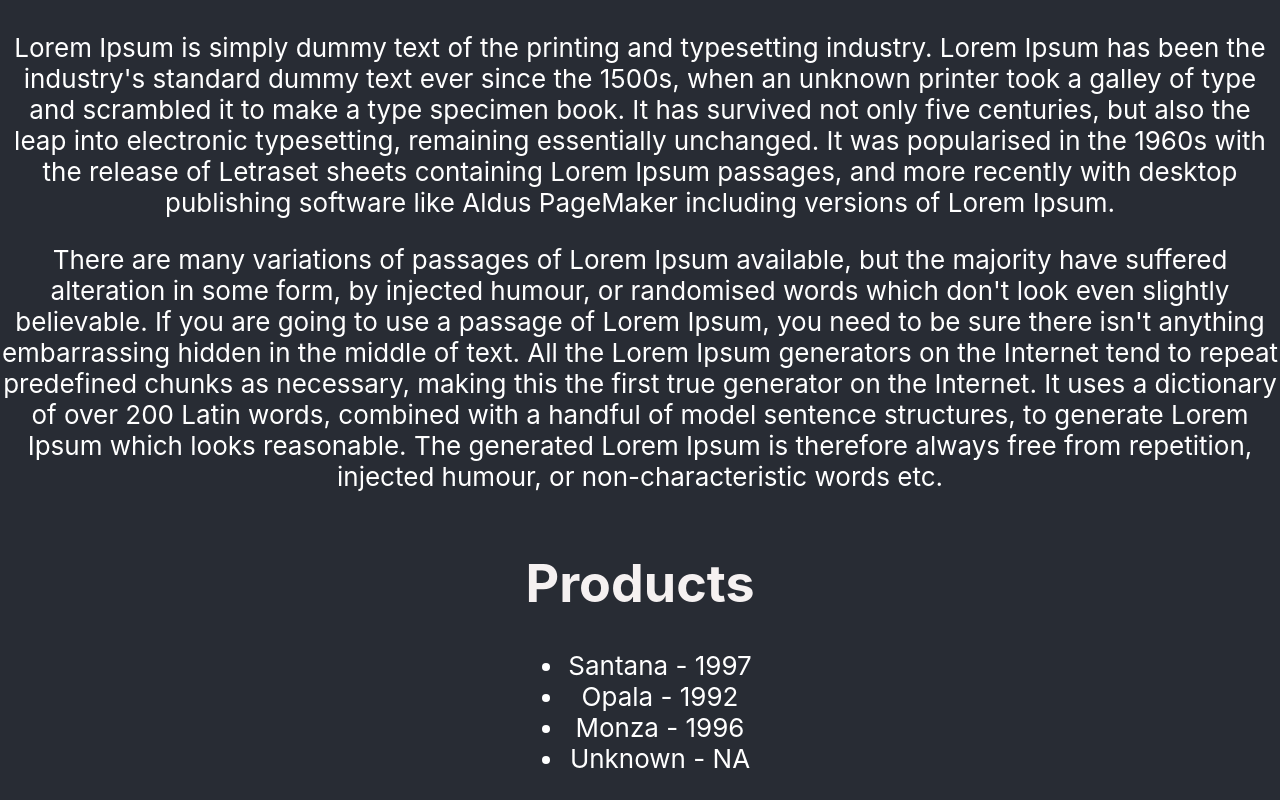
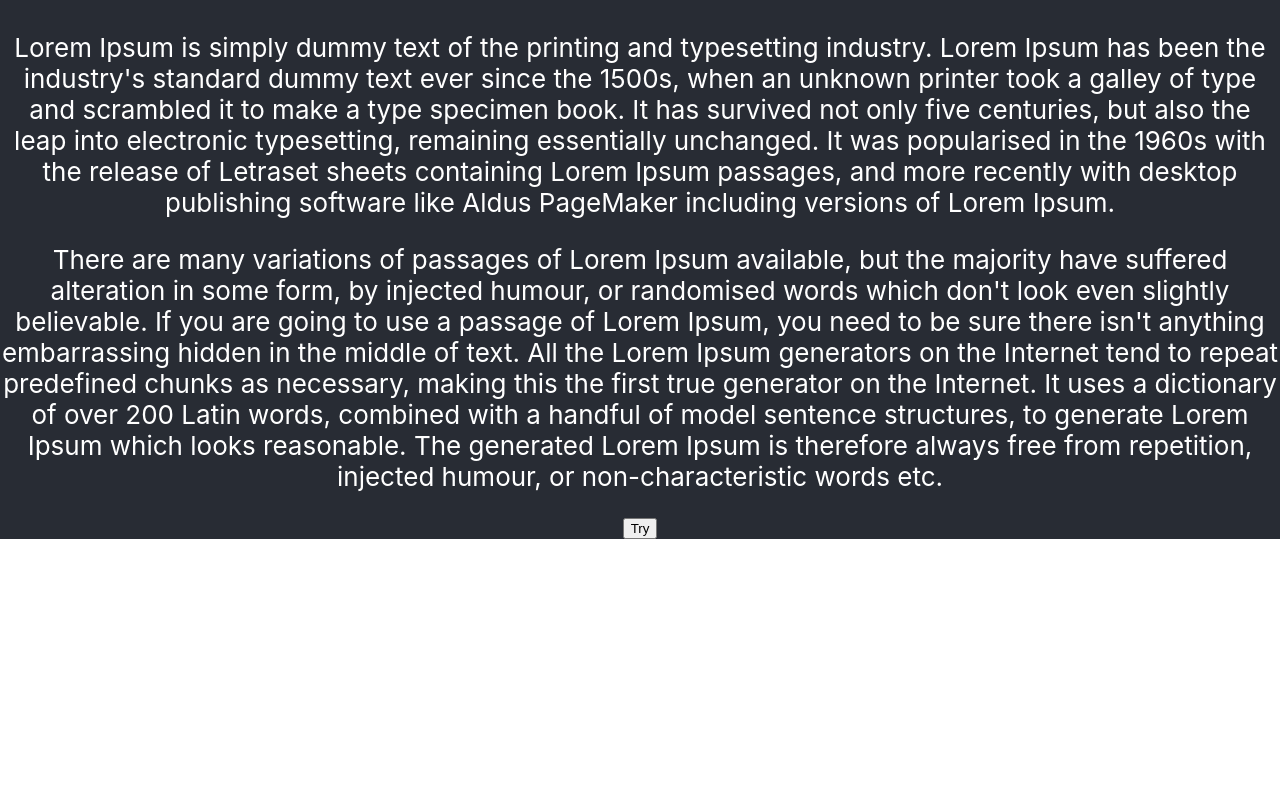
Before and after one commit to MattheusSantana/react-project, a React (Create React App) app in the folder react-project/: page / in a window 1280 px wide. Shown: the part 421-1221 px from the top of the page. After the commit the page ends 960 px from the top, so only its background shows below. Built offline with nearby package versions, Linux system fonts and the light colour scheme.

Commit message:
Introducting events

```diff
--- a/react-project/src/App.js
+++ b/react-project/src/App.js
@@ -1,15 +1,18 @@
 import HelloWorld from './components/HelloWorld';
 import './App.css';
-import List from './components/List';
+import AlertButton from './components/AlertButton';
+// import List from './components/List';
 
 function App() {
   const backgroundUrl = "https://media2.giphy.com/media/BYoRqTmcgzHcL9TCy1/giphy.gif?cid=ecf05e47ee9efad348581187448b3e9a3094db953ea3783a&rid=giphy.gif&ct=g";
+
+
   return (
     <div className="App">
       <header className="App-header">
         <img src={backgroundUrl} className="App-logo" alt="logo" />
         <HelloWorld/>
-        <List />
+        <AlertButton message="Welcome!"/>
       </header>
     </div>
   );
--- /dev/null
+++ b/react-project/src/components/AlertButton.js
@@ -0,0 +1,12 @@
+
+function sendAlert(message){
+    alert(`App says: ${message}`);
+}
+
+function AlertButton(props){
+    console.log(props.message);
+    return <button type="Button"  onClick={() => sendAlert(props.message)}> Try </button>
+
+}
+
+export default AlertButton
```
